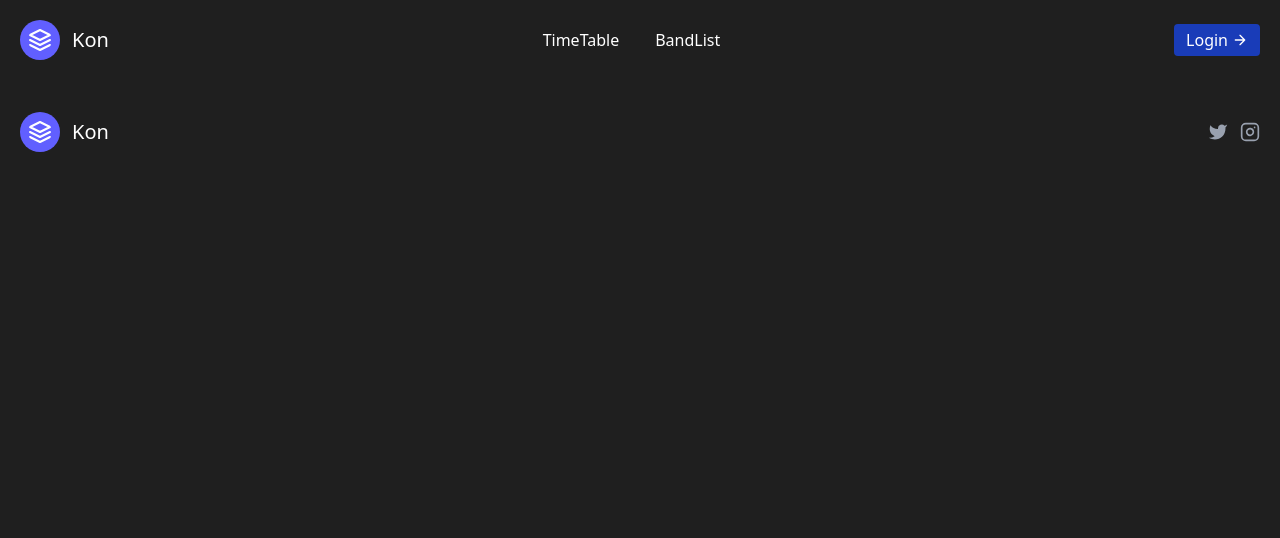
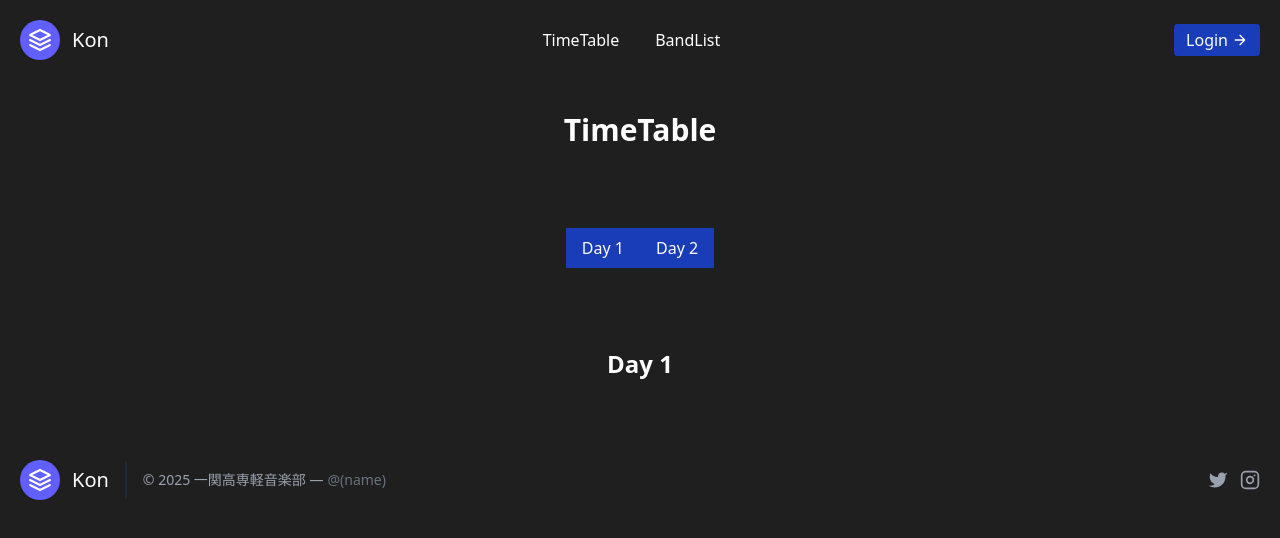
Before and after one commit to menotet/nitic_kon_2025, a React (Vite) app: page /bandlist in a window 1280 px wide. Shown: the top 538 px of the page. Built offline with nearby package versions, Linux system fonts and the light colour scheme.

Commit message:
bu: 2025-08-21 18:07:07

```diff
--- a/src/AppRoutes.tsx
+++ b/src/AppRoutes.tsx
@@ -21,7 +21,7 @@ const routes = [
     Component: Timetable,
   },
   {
-    path: "/Bandlist",
+    path: "/bandlist",
     Component: Timetable,
   },
 ] as const satisfies RouteProps[];
--- a/src/components/footer/footer.tsx
+++ b/src/components/footer/footer.tsx
@@ -20,19 +20,19 @@ export default function Footer() {
             <span className="ml-3 text-xl">Kon</span>
           </a>
 
-          {/*
+          {
             <p className="text-sm text-gray-400 sm:ml-4 sm:pl-4 sm:border-l-2 sm:border-gray-800 sm:py-2 sm:mt-0 mt-4">
-            © 2025 一関高専軽音部 —
+              © 2025 一関高専軽音楽部 —
               <a
                 href="https://twitter.com/knyttneve"
                 className="text-gray-500 ml-1"
                 target="_blank"
                 rel="noopener noreferrer"
               >
-              @knyttneve
+                @(name)
               </a>
             </p>
-          */}
+          }
 
           <span className="inline-flex sm:ml-auto sm:mt-0 mt-4 justify-center sm:justify-start">
             {/* twitter. */}
--- a/src/components/header/header.tsx
+++ b/src/components/header/header.tsx
@@ -27,11 +27,11 @@ export default function Header() {
 
           {/* ナビゲーションリンク. */}
           <nav className="md:ml-auto md:mr-auto flex flex-wrap items-center text-base justify-end-safe gap-x-4">
-            <Link to="/Timetable">
-              <a className="mr-5 hover:text-gray-900">TimeTable</a>
+            <Link to="/timetable">
+              <a className="mr-5">TimeTable</a>
             </Link>
-            <Link to="/Bandlist">
-              <a className="mr-5 hover:text-gray-900">BandList</a>
+            <Link to="/bandlist">
+              <a className="mr-5">BandList</a>
             </Link>
           </nav>
 
--- a/src/page/Timetable.tsx
+++ b/src/page/Timetable.tsx
@@ -1,16 +1,54 @@
 /* タイムテーブル. */
+import React, { useState } from "react";
 import { Link } from "react-router-dom";
 
 import Header from "../components/header/header";
 import Footer from "../components/footer/footer";
 
-const current_band = "band";
+const Timetable = () => {
+  const current_band = "band";
 
-const Timetable = () => {
+  const [visible_day, setVisible] = useState(1);
+  const DayChange = (day: number) => {
+    setVisible(day);
+  };
+
   return (
     <>
       <div className="text-white bg-custom_bg_gray min-h-[100vh] min-w0-[100vh]">
         <Header />
+
+        <div className="flex flex-col items-center mx-auto p-8">
+          <h1 className="text-3xl font-bold mb-4 ">TimeTable</h1>
+        </div>
+
+        {/* 日付変えるボタン. */}
+        <div className="flex items-center justify-center mx-auto p-8">
+          <button
+            className="bg-blue-800 text-white px-4 py-2 mb-4"
+            onClick={() => DayChange(1)}
+          >
+            Day 1
+          </button>
+
+          <button
+            className="bg-blue-800 text-white px-4 py-2 mb-4"
+            onClick={() => DayChange(2)}
+          >
+            Day 2
+          </button>
+        </div>
+
+        {/* タイムテーブル Day1. */}
+        {visible_day === 1 && (
+          <div className="flex flex-col mx-auto p-8 items-center justify-center">
+            <h2 className="text-2xl font-bold mb-4">Day 1</h2>
+
+            {/* タイムテーブルの内容をここに追加 */}
+          </div>
+        )}
+
+        {/* タイムテーブル Day2. */}
 
         <Footer />
       </div>
--- a/src/page/Top.tsx
+++ b/src/page/Top.tsx
@@ -19,7 +19,7 @@ const Top = () => {
         </div>
 
         <div className="container flex flex-col items-center mx-8 my-8 px-40 font-bold">
-          現在のバンド: {current_band}
+          Now playing: {current_band}
         </div>
 
         <Link to="/timetable">
```
Lines whose indentation alone changed are shown as unchanged.
